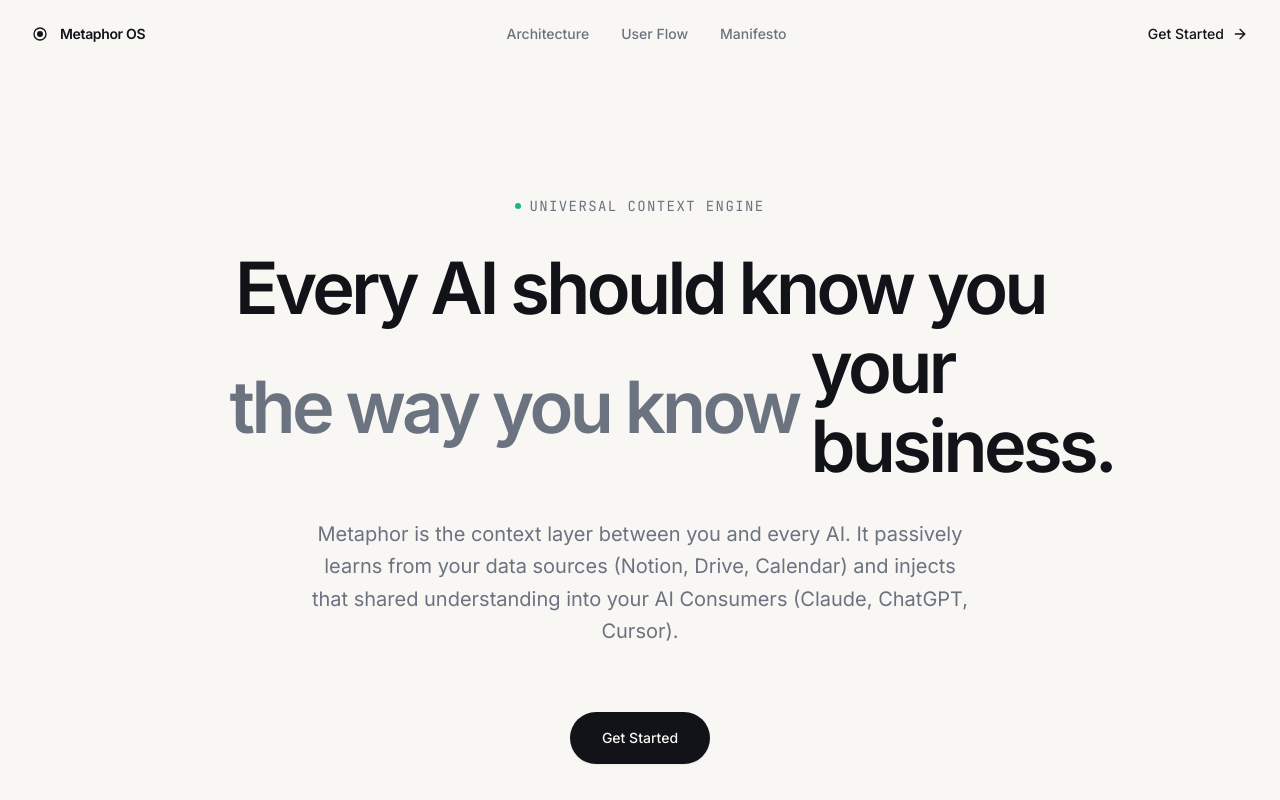
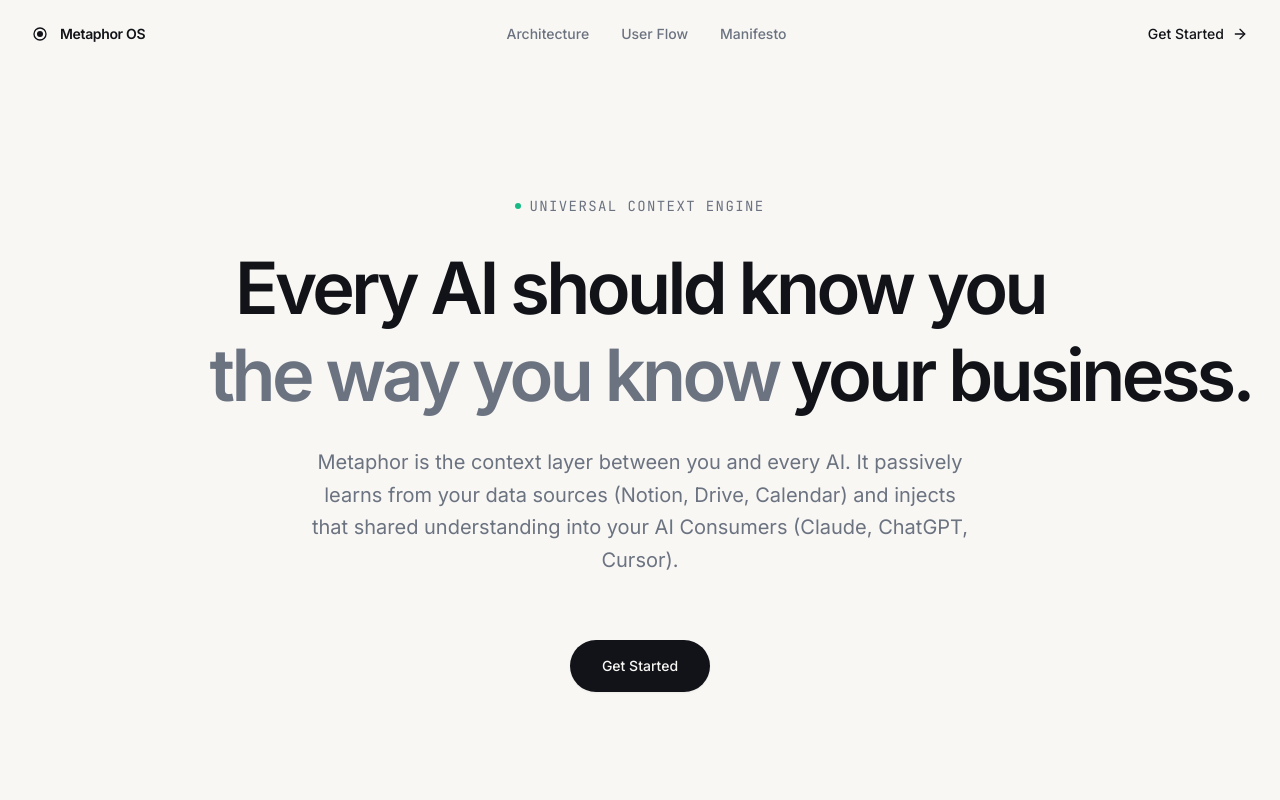
Before and after one commit to MultiverseGlobal/Metaphor, a Next.js app in the folder frontend/: page / in a window 1280 px wide. Shown: the top 800 px of the page. Built offline with nearby package versions, Linux system fonts and the light colour scheme.

Commit message:
fix: landing page animated text vertical alignment

```diff
--- a/frontend/src/app/page.tsx
+++ b/frontend/src/app/page.tsx
@@ -83,9 +83,9 @@
             className="text-5xl md:text-7xl font-semibold tracking-tighter text-foreground leading-[1.1] mb-8"
           >
             Every AI should know you <br />
-            <span className="text-muted flex items-center justify-center gap-3">
+            <span className="text-muted flex flex-col md:flex-row items-center justify-center gap-3 mt-2">
               the way you know
-              <span className="relative inline-block w-[240px] text-left">
+              <span className="relative inline-block w-[280px] text-left">
                 <AnimatePresence mode="popLayout">
                   <motion.span
                     key={wordIndex}
@@ -93,12 +93,12 @@
                     animate={{ opacity: 1, y: 0 }}
                     exit={{ opacity: 0, y: -20 }}
                     transition={{ duration: 0.4 }}
-                    className="absolute inset-0 text-foreground"
+                    className="absolute left-0 top-0 text-foreground whitespace-nowrap"
                   >
                     {words[wordIndex]}
                   </motion.span>
                 </AnimatePresence>
-                <span className="invisible">{words[3]}</span>
+                <span className="invisible whitespace-nowrap">{words[3]}</span>
               </span>
             </span>
           </motion.h1>
```
